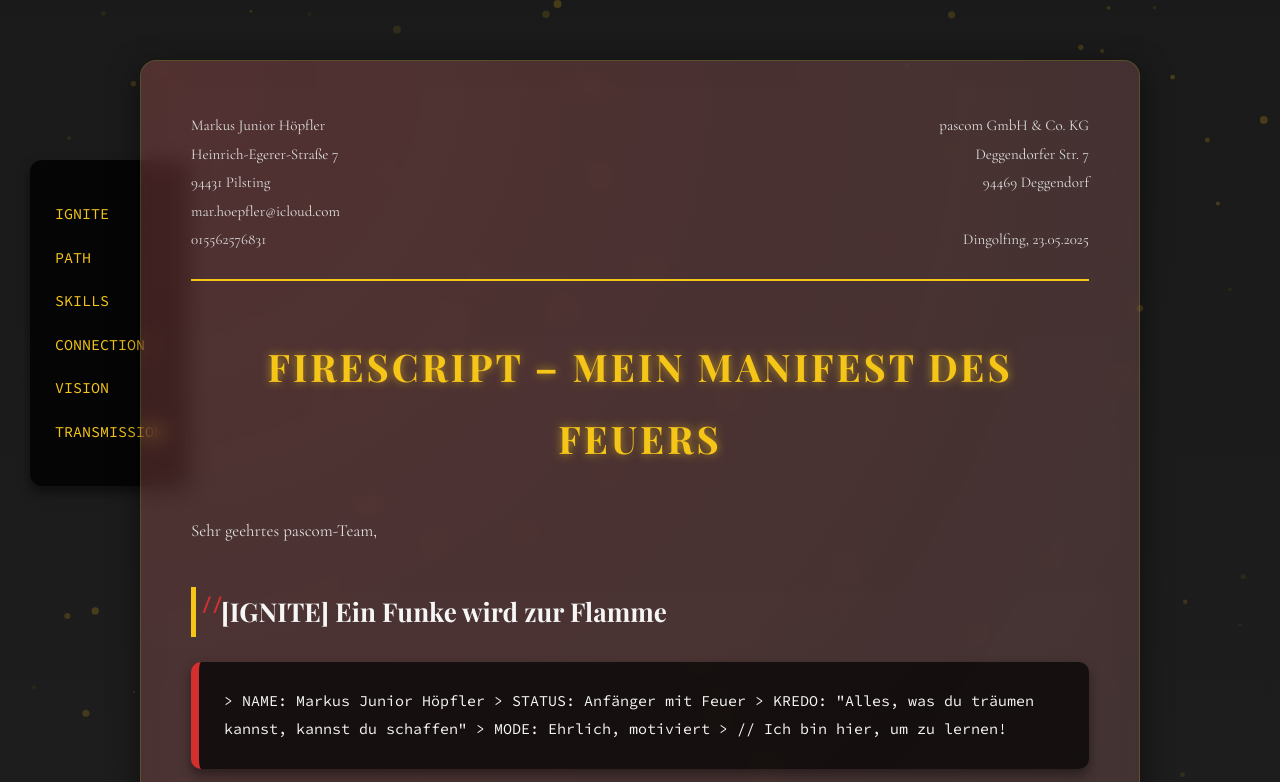
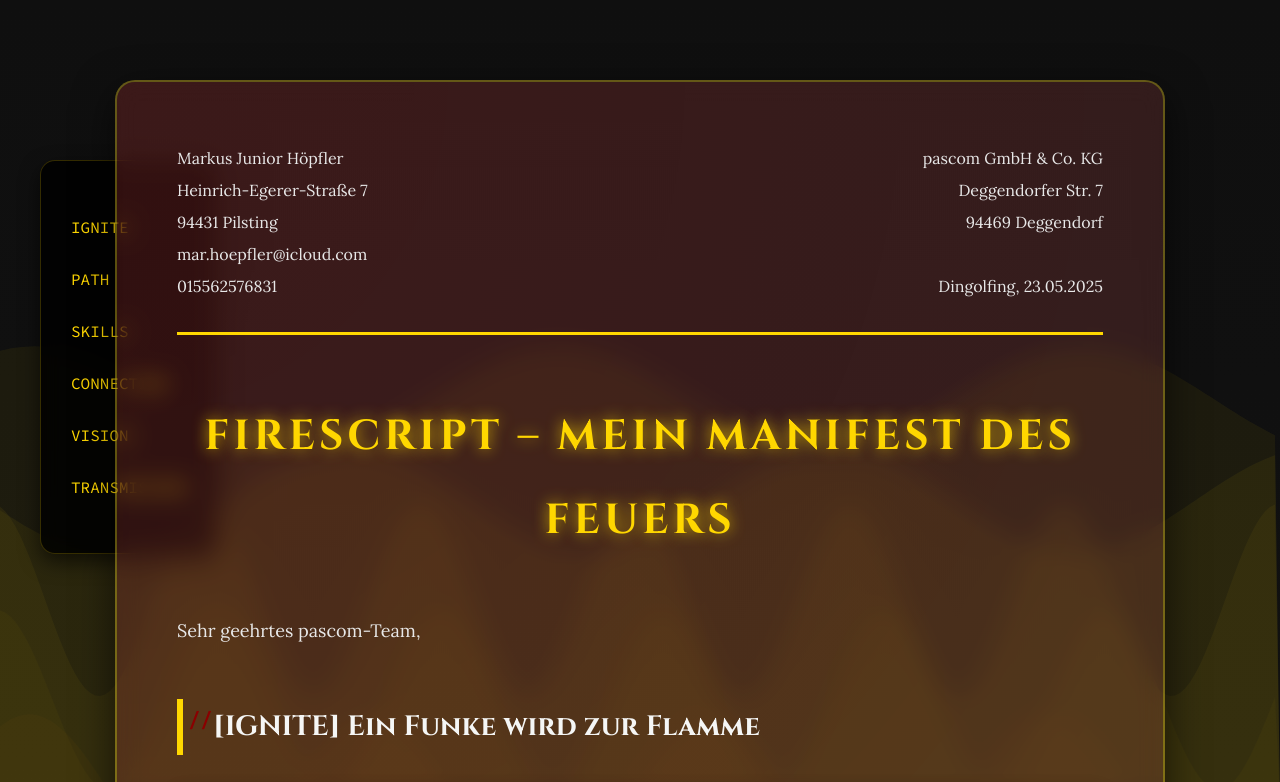
Before and after one commit to hoepfler-m/FireScript, a plain HTML site: page index.html in a window 1280 px wide. Shown: the top 782 px of the page. Drawn offline with nearby package versions, Linux system fonts and the light colour scheme.

Commit message:
Update index.html

```diff
--- a/index.html
+++ b/index.html
@@ -5,7 +5,7 @@
     <meta name="viewport" content="width=device-width, initial-scale=1.0">
     <meta name="description" content="FireScript – Mein Manifest des Feuers: Eine Bewerbung für pascom">
     <title>FireScript: Mein Manifest des Feuers</title>
-    <link href="https://fonts.googleapis.com/css2?family=Cormorant+Garamond:wght@400;700&family=Playfair+Display:wght@700&family=Source+Code+Pro&display=swap" rel="stylesheet">
+    <link href="https://fonts.googleapis.com/css2?family=Cinzel:wght@700&family=Lora:wght@400;700&family=Source+Code+Pro&display=swap" rel="stylesheet">
     <style>
         /* Reset and Base Styles */
         * {
@@ -14,10 +14,10 @@
             box-sizing: border-box;
         }
         body {
-            font-family: 'Cormorant Garamond', serif;
+            font-family: 'Lora', serif;
             color: #f5f6f5;
-            line-height: 1.9;
-            background: linear-gradient(180deg, #1a1a1a, #2a2a2a);
+            line-height: 2;
+            background: linear-gradient(180deg, #0f0f0f, #1c1c1c);
             min-height: 100vh;
             overflow-x: hidden;
             position: relative;
@@ -29,19 +29,20 @@
             width: 100%;
             height: 100%;
             z-index: -2;
-            opacity: 0.3;
+            opacity: 0.25;
         }
         .container {
-            max-width: 1000px;
-            margin: 60px auto;
-            background: rgba(255, 255, 255, 0.1);
-            padding: 50px;
-            border-radius: 16px;
-            box-shadow: 0 10px 30px rgba(0, 0, 0, 0.5);
-            backdrop-filter: blur(10px);
+            max-width: 1050px;
+            margin: 80px auto;
+            background: rgba(255, 255, 255, 0.08);
+            padding: 60px;
+            border-radius: 20px;
+            box-shadow: 0 12px 40px rgba(0, 0, 0, 0.6);
+            backdrop-filter: blur(12px);
             position: relative;
             overflow: hidden;
-            border: 1px solid rgba(245, 197, 24, 0.2);
+            border: 2px solid rgba(255, 215, 0, 0.3);
+            transform: translateZ(0);
         }
         .container::before {
             content: '';
@@ -50,7 +51,7 @@
             left: 0;
             width: 100%;
             height: 100%;
-            background: radial-gradient(circle at top left, rgba(213, 47, 47, 0.2), transparent 60%);
+            background: radial-gradient(circle at top left, rgba(139, 0, 0, 0.25), transparent 65%);
             z-index: -1;
         }
 
@@ -58,11 +59,11 @@
         .header {
             display: flex;
             justify-content: space-between;
-            font-size: 15px;
-            margin-bottom: 50px;
-            border-bottom: 2px solid #f5c518;
-            padding-bottom: 25px;
-            color: #e0e0e0;
+            font-size: 16px;
+            margin-bottom: 60px;
+            border-bottom: 3px solid #ffd700;
+            padding-bottom: 30px;
+            color: #e8e8e8;
         }
         .header div {
             width: 45%;
@@ -76,80 +77,80 @@
 
         /* Headings */
         h1 {
-            font-family: 'Playfair Display', serif;
-            color: #f5c518;
-            font-size: 38px;
+            font-family: 'Cinzel', serif;
+            color: #ffd700;
+            font-size: 42px;
             text-align: center;
-            margin: 40px 0;
+            margin: 50px 0;
             text-transform: uppercase;
-            letter-spacing: 3px;
-            text-shadow: 0 2px 5px rgba(0, 0, 0, 0.3);
-            animation: glow 2s ease-in-out infinite alternate;
+            letter-spacing: 4px;
+            text-shadow: 0 3px 8px rgba(0, 0, 0, 0.4);
+            animation: glow 2.5s ease-in-out infinite alternate;
         }
         h2 {
-            font-family: 'Playfair Display', serif;
+            font-family: 'Cinzel', serif;
             color: #f5f6f5;
-            font-size: 26px;
-            margin: 40px 0 20px;
+            font-size: 28px;
+            margin: 50px 0 25px;
             position: relative;
-            padding-left: 25px;
-            border-left: 5px solid #f5c518;
-            transition: all 0.4s ease;
+            padding-left: 30px;
+            border-left: 6px solid #ffd700;
+            transition: all 0.5s ease;
         }
         h2:hover {
-            border-color: #d32f2f;
-            transform: translateX(10px);
-            text-shadow: 0 0 10px rgba(213, 47, 47, 0.5);
+            border-color: #8b0000;
+            transform: translateX(12px);
+            text-shadow: 0 0 12px rgba(139, 0, 0, 0.6);
         }
         h2::before {
             content: '//';
             position: absolute;
             left: 5px;
-            color: #d32f2f;
+            color: #8b0000;
             font-family: 'Source Code Pro', monospace;
-            font-size: 18px;
+            font-size: 20px;
         }
 
         /* Paragraphs */
         p {
-            font-size: 17px;
-            margin: 20px 0;
-            color: #e0e0e0;
-            animation: slideIn 1.2s ease-in;
+            font-size: 18px;
+            margin: 25px 0;
+            color: #e8e8e8;
+            animation: slideIn 1.5s ease-in;
         }
         .italic {
             font-style: italic;
-            color: #f5c518;
+            color: #ffd700;
         }
 
         /* Code Blocks */
         .code-block {
-            background: rgba(0, 0, 0, 0.7);
+            background: linear-gradient(135deg, rgba(0, 0, 0, 0.9), rgba(20, 20, 20, 0.8));
             font-family: 'Source Code Pro', monospace;
-            font-size: 15px;
-            padding: 25px;
-            margin: 25px 0;
-            border-radius: 10px;
-            border-left: 8px solid #d32f2f;
-            box-shadow: 0 6px 12px rgba(0, 0, 0, 0.4);
+            font-size: 16px;
+            padding: 30px;
+            margin: 30px 0;
+            border-radius: 12px;
+            border-left: 10px solid #8b0000;
+            box-shadow: 0 8px 16px rgba(0, 0, 0, 0.5);
             position: relative;
             overflow: hidden;
-            transition: all 0.4s ease;
+            transition: all 0.5s ease;
         }
         .code-block:hover {
-            transform: translateY(-8px);
-            box-shadow: 0 12px 24px rgba(0, 0, 0, 0.6);
-            background: rgba(0, 0, 0, 0.8);
+            transform: translateY(-10px);
+            box-shadow: 0 16px 32px rgba(0, 0, 0, 0.7);
+            background: linear-gradient(135deg, rgba(20, 20, 20, 0.9), rgba(40, 40, 40, 0.8));
         }
         .code-block::after {
             content: '// KREDO!';
             position: absolute;
             top: 15px;
             right: 15px;
-            color: #f5c518;
-            font-size: 13px;
+            color: #ffd700;
+            font-size: 14px;
             opacity: 0;
-            transition: opacity 0.4s ease;
+            transition: opacity 0.5s ease;
         }
         .code-block:hover::after {
             opacity: 1;
@@ -157,64 +158,77 @@
 
         /* Signature and P.S. */
         .signature {
-            font-family: 'Cormorant Garamond', serif;
+            font-family: 'Lora', serif;
             font-style: italic;
-            font-size: 20px;
-            margin-top: 40px;
-            color: #f5c518;
-            text-shadow: 0 1px 3px rgba(0, 0, 0, 0.3);
+            font-size: 22px;
+            margin-top: 50px;
+            color: #ffd700;
+            text-shadow: 0 2px 4px rgba(0, 0, 0, 0.4);
         }
         .ps {
             font-style: italic;
-            font-size: 15px;
-            color: #b0b0b0;
-            margin-top: 25px;
-            border-top: 2px dashed #f5c518;
-            padding-top: 15px;
+            font-size: 16px;
+            color: #b8b8b8;
+            margin-top: 30px;
+            border-top: 3px dashed #ffd700;
+            padding-top: 20px;
         }
 
         /* Sidebar Navigation */
         .sidebar {
             position: fixed;
-            left: 30px;
+            left: 40px;
             top: 20%;
-            background: rgba(0, 0, 0, 0.8);
-            padding: 25px;
-            border-radius: 12px;
-            box-shadow: 0 6px 12px rgba(0, 0, 0, 0.5);
-            backdrop-filter: blur(8px);
+            background: rgba(0, 0, 0, 0.85);
+            padding: 30px;
+            border-radius: 15px;
+            box-shadow: 0 8px 20px rgba(0, 0, 0, 0.6);
+            backdrop-filter: blur(10px);
+            border: 1px solid rgba(255, 215, 0, 0.2);
             display: none;
         }
         .sidebar a {
-            color: #f5c518;
+            color: #ffd700;
             font-family: 'Source Code Pro', monospace;
-            font-size: 15px;
+            font-size: 16px;
             text-decoration: none;
             display: block;
-            margin: 15px 0;
-            transition: all 0.3s ease;
+            margin: 20px 0;
+            transition: all 0.4s ease;
         }
         .sidebar a:hover {
-            color: #d32f2f;
-            transform: translateX(5px);
+            color: #8b0000;
+            transform: translateX(8px);
+            text-shadow: 0 0 8px rgba(139, 0, 0, 0.5);
         }
 
         /* Animations */
         @keyframes glow {
-            from { text-shadow: 0 0 5px rgba(245, 197, 24, 0.5); }
-            to { text-shadow: 0 0 15px rgba(245, 197, 24, 0.8); }
+            from { text-shadow: 0 0 6px rgba(255, 215, 0, 0.5); }
+            to { text-shadow: 0 0 18px rgba(255, 215, 0, 0.9); }
         }
         @keyframes slideIn {
-            from { transform: translateX(-30px); opacity: 0; }
+            from { transform: translateX(-40px); opacity: 0; }
             to { transform: translateX(0); opacity: 1; }
         }
         @keyframes pulse {
             0% { transform: scale(1); }
-            50% { transform: scale(1.03); }
+            50% { transform: scale(1.04); }
             100% { transform: scale(1); }
         }
         h1:hover {
-            animation: pulse 1.5s infinite;
+            animation: pulse 2s infinite;
+        }
+
+        /* Parallax Effect */
+        .container, .code-block, h1, h2, p {
+            transform: translateZ(0);
+        }
+        .container {
+            transition: transform 0.5s ease;
+        }
+        .parallax {
+            transform: translateY(0);
         }
 
         /* Responsive Design */
@@ -225,36 +239,36 @@
         }
         @media screen and (max-width: 800px) {
             .container {
-                margin: 30px;
-                padding: 30px;
+                margin: 40px;
+                padding: 40px;
             }
             .header {
                 flex-direction: column;
-                gap: 25px;
+                gap: 30px;
             }
             .header div {
                 width: 100%;
                 text-align: left;
             }
             h1 {
-                font-size: 32px;
+                font-size: 36px;
+            }
+            h2 {
+                font-size: 24px;
+            }
+            p, .code-block {
+                font-size: 16px;
+            }
+        }
+        @media screen and (max-width: 600px) {
+            h1 {
+                font-size: 30px;
             }
             h2 {
                 font-size: 22px;
             }
-            p, .code-block {
-                font-size: 15px;
-            }
-        }
-        @media screen and (max-width: 600px) {
-            h1 {
-                font-size: 28px;
-            }
-            h2 {
-                font-size: 20px;
-            }
             .code-block {
-                padding: 20px;
+                padding: 25px;
             }
         }
 
@@ -316,51 +330,60 @@
         canvas.width = window.innerWidth;
         canvas.height = window.innerHeight;
 
-        const particles = [];
-        class Particle {
+        class Wave {
             constructor() {
-                this.x = Math.random() * canvas.width;
-                this.y = Math.random() * canvas.height;
-                this.size = Math.random() * 3 + 1;
-                this.speedX = Math.random() * 0.5 - 0.25;
-                this.speedY = Math.random() * 0.5 - 0.25;
-                this.opacity = Math.random() * 0.5 + 0.2;
+                this.amplitude = Math.random() * 50 + 50;
+                this.frequency = Math.random() * 0.02 + 0.01;
+                this.phase = Math.random() * Math.PI * 2;
+                this.speed = Math.random() * 0.05 + 0.02;
+                this.color = `rgba(${Math.random() * 50 + 205}, ${Math.random() * 50 + 165}, 0, 0.3)`;
             }
-            update() {
-                this.x += this.speedX;
-                this.y += this.speedY;
-                if (this.x < 0 || this.x > canvas.width) this.speedX *= -1;
-                if (this.y < 0 || this.y > canvas.height) this.speedY *= -1;
+            update(time) {
+                this.phase += this.speed;
             }
-            draw() {
+            draw(yOffset) {
                 ctx.beginPath();
-                ctx.arc(this.x, this.y, this.size, 0, Math.PI * 2);
-                ctx.fillStyle = `rgba(245, 197, 24, ${this.opacity})`;
+                ctx.moveTo(0, canvas.height);
+                for (let x = 0; x < canvas.width; x += 5) {
+                    const y = yOffset + Math.sin(x * this.frequency + this.phase) * this.amplitude;
+                    ctx.lineTo(x, y);
+                }
+                ctx.lineTo(canvas.width, canvas.height);
+                ctx.fillStyle = this.color;
                 ctx.fill();
             }
         }
 
-        function init() {
-            for (let i = 0; i < 100; i++) {
-                particles.push(new Particle());
-            }
+        const waves = [];
+        for (let i = 0; i < 5; i++) {
+            waves.push(new Wave());
         }
 
+        let time = 0;
         function animate() {
             ctx.clearRect(0, 0, canvas.width, canvas.height);
-            particles.forEach(p => {
-                p.update();
-                p.draw();
+            waves.forEach((wave, index) => {
+                wave.update(time);
+                wave.draw(canvas.height / 2 + index * 100);
             });
+            time += 0.05;
             requestAnimationFrame(animate);
         }
 
-        init();
         animate();
 
         window.addEventListener('resize', () => {
             canvas.width = window.innerWidth;
             canvas.height = window.innerHeight;
+        });
+
+        // Parallax Effect
+        window.addEventListener('scroll', () => {
+            const scrollY = window.scrollY;
+            document.querySelectorAll('.container, .code-block, h1, h2, p').forEach(el => {
+                const speed = 0.1;
+                el.style.transform = `translateY(${scrollY * speed}px)`;
+            });
         });
     </script>
 
```
